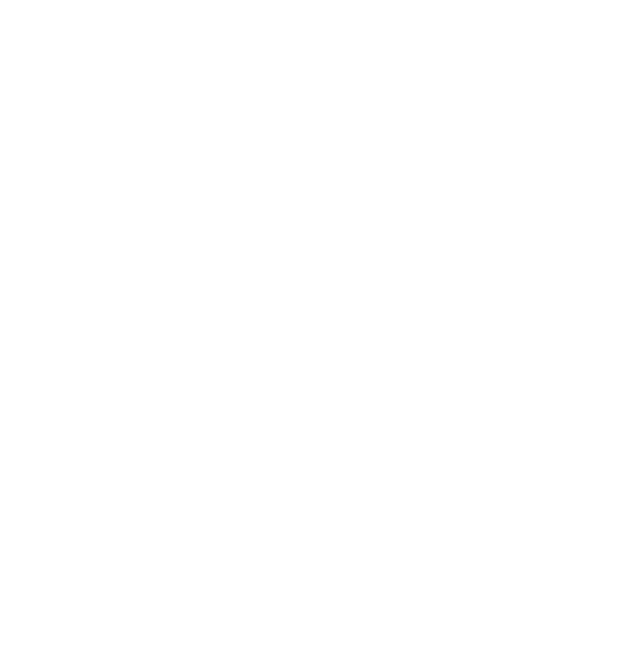
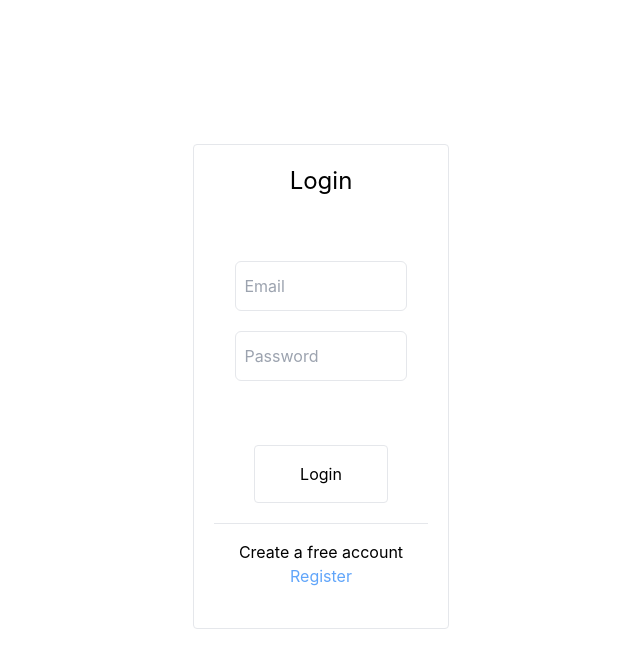
Before and after one commit to PrakashMandal-IV/BookMyParking, a React (Create React App) app: page / in a window 1280 px wide. Shown: the top 668 px of the page, without its empty margins (319-959 px from the left). Built offline with nearby package versions, Linux system fonts and the light colour scheme.

Commit message:
Add : login page and nav

```diff
--- a/src/App.js
+++ b/src/App.js
@@ -1,16 +1,18 @@
 
 import { Route, Routes } from 'react-router-dom';
 import './App.css';
-import Navbar from './components/Navbar';
+import Nav from './components/Navbar';
+
 import Home from './Pages/Home';
+import Login from './Pages/LoginPage';
 
 function App() {
   return (
     <Routes>
-
-      <Route path='/' element={<Navbar />}>
-        <Route path='/home' element={<Home />} />
-
+      <Route path='/' element={<Login/>}/>
+      <Route path='/' element={<Nav />}>
+        <Route path='home' element={<Home />} />
+        <Route path='homeee' element={<Home />} />
       </Route>
     </Routes>
   );
--- /dev/null
+++ b/src/Pages/LoginPage.jsx
@@ -0,0 +1,36 @@
+import { useNavigate } from "react-router-dom"
+
+const Login=()=>{
+
+    const nav = useNavigate()
+
+function OnLogin(){
+    nav('/home')
+}
+    return(<>
+         <div className="w-full flex h-full justify-center align-middle">
+
+                 <div className="md:w-1/5 rounded border mt-36 p-5">
+                      <div className="flex flex-col gap-16 ">
+                            <p className="text-center text-2xl">Login</p>
+                            <div className="flex flex-col w-full gap-5">
+                                <input type="text" className="border mx-auto w-4/5 px-2 py-3 outline-none rounded-md" placeholder="Email" />
+                                <input type="text" className="border mx-auto w-4/5 px-2 py-3 outline-none rounded-md" placeholder="Password" />
+                            </div>
+                            <div className="flex flex-col w-full gap-5 pb-5">
+                                <button className="border py-4 mx-10 rounded hover:bg-gray-100 transition-all" onClick={()=>OnLogin()}>
+                                   Login
+                                </button>
+                                <div className="border-t pt-4">
+                                <p className="text-center">Create a free account <span className="text-blue-400 hover:text-blue-500 transition-all cursor-pointer">Register</span></p>
+                            </div>
+                            </div>
+
+                      </div>
+                 </div>
+
+         </div>
+    </>)
+}
+
+export default Login
--- a/src/components/Navbar.jsx
+++ b/src/components/Navbar.jsx
@@ -7,8 +7,25 @@ const Nav = () => {
 
 
     return (<div className="flex flex-col min-h-screen " id="top">
-        <div className=""></div>
-            <Outlet />
+        <div className="w-full h-14 flex bg-gray-200 px-10">
+            <div className="my-auto">
+                <p className="text-3xl font-medium  ">Park<span className="text-blue-600">Mate</span></p>
+            </div>
+            <div className="ml-auto my-auto flex gap-2">
+                <div className="w-10 h-10 rounded-full overflow-hidden">
+                    <img src="https://i.pinimg.com/564x/d9/7b/bb/d97bbb08017ac2309307f0822e63d082.jpg" alt="" />
+                </div>
+                <p className="my-auto text-lg font-medium">UserName</p>
+                <div className="my-auto">
+                    <svg xmlns="http://www.w3.org/2000/svg" fill="none" viewBox="0 0 24 24" strokeWidth={1.5} stroke="currentColor" className="w-8 h-8">
+                        <path strokeLinecap="round" strokeLinejoin="round" d="M19.5 8.25l-7.5 7.5-7.5-7.5" />
+                    </svg>
+
+                </div>
+
+            </div>
+        </div>
+        <Outlet />
 
     </div>
     )
```
